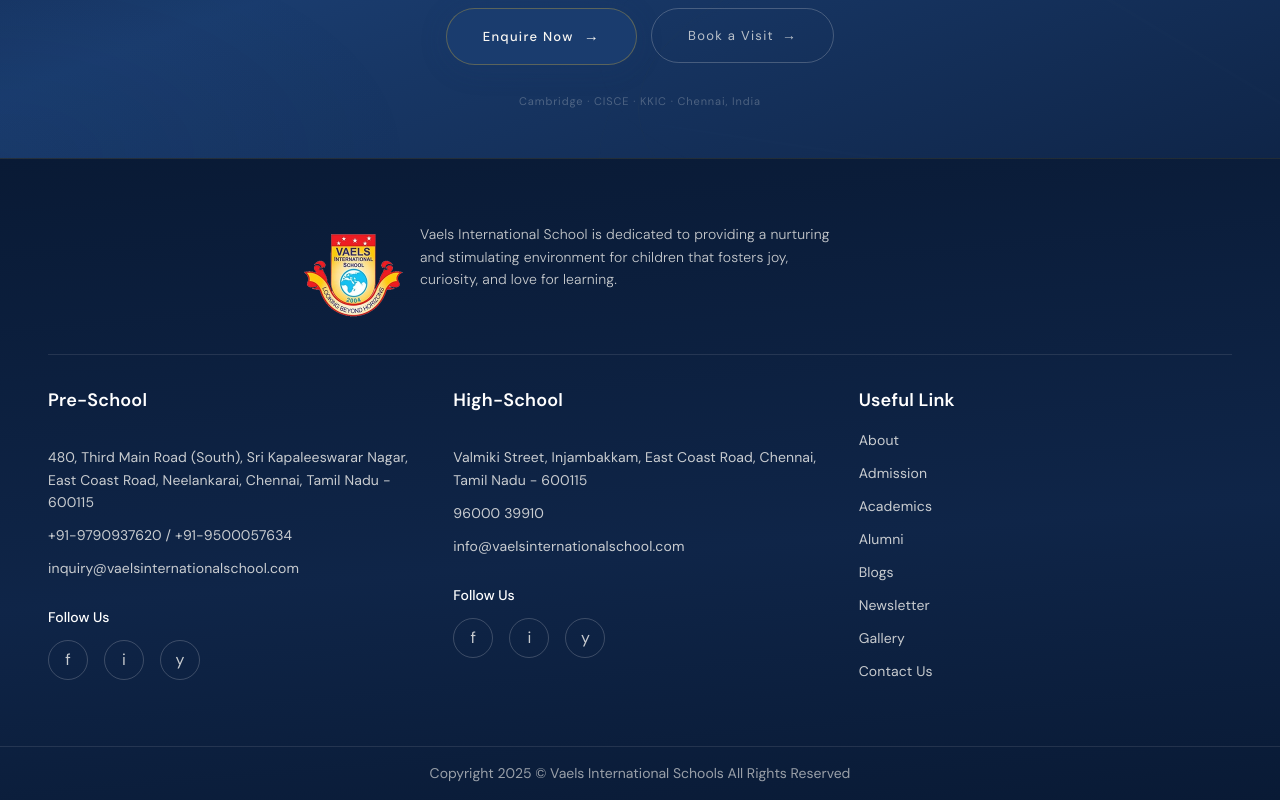
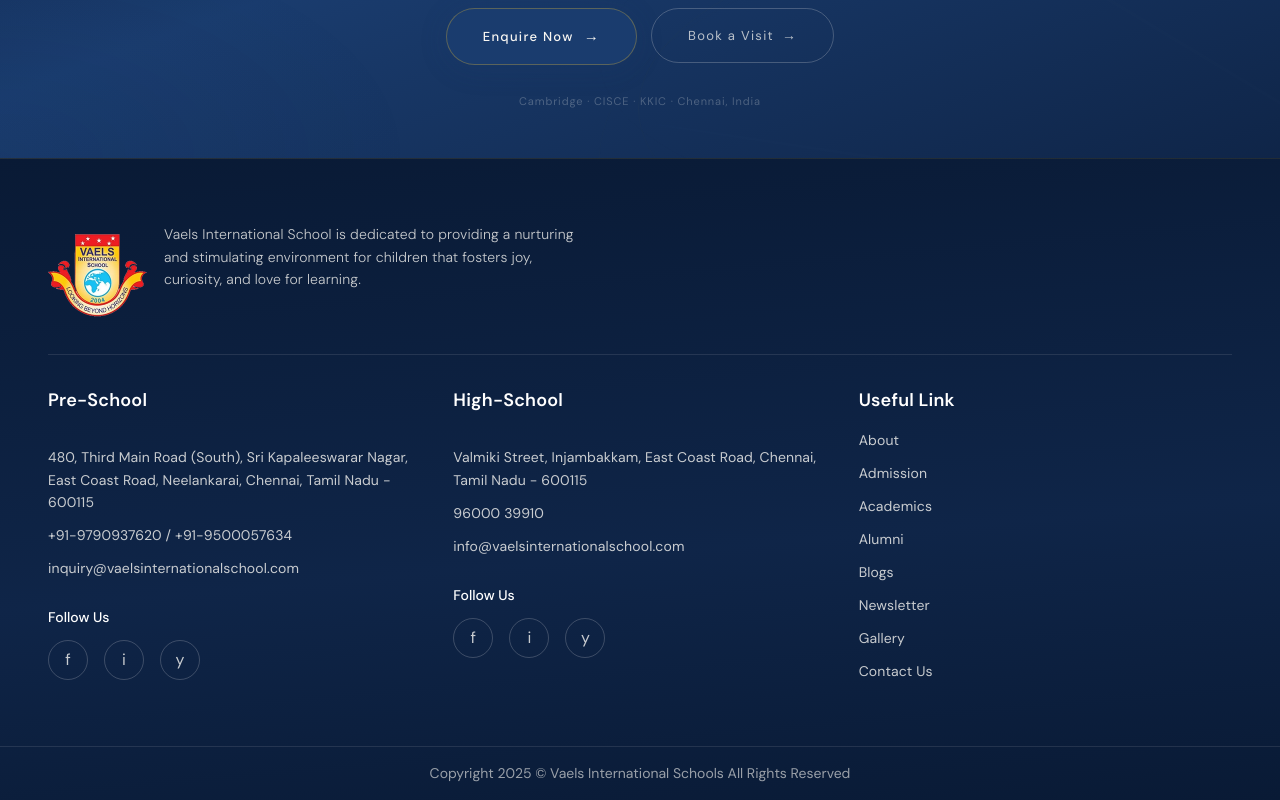
Before and after one commit to rahuldk1105/Vaels_International_School, a Next.js app: page / in a window 1280 px wide. Shown: the part 9745-10545 px from the top of the page. Built offline with nearby package versions, Linux system fonts and the light colour scheme.

Commit message:
auto-commit for a2d201c3-d075-4d32-82e5-82626502add3

```diff
--- a/components/FooterSection.tsx
+++ b/components/FooterSection.tsx
@@ -72,16 +72,16 @@ export default function FooterSection() {
     >
       {/* Main footer body */}
       <div
-        className="mx-auto w-full px-6 lg:px-12"
+        className="mx-auto w-full px-6 md:px-10 lg:px-12"
         style={{
-          maxWidth: '1440px',
+          maxWidth: '1280px',
           paddingTop: 'clamp(48px, 6vw, 64px)',
           paddingBottom: 'clamp(48px, 6vw, 64px)',
           textAlign: 'left',
         }}
       >
         {/* Logo Section */}
-        <div className="mx-auto w-full max-w-2xl" style={{ display: 'flex', flexDirection: 'row', alignItems: 'flex-start', gap: '16px', marginBottom: '32px' }}>
+        <div className="w-full" style={{ display: 'flex', flexDirection: 'row', alignItems: 'flex-start', gap: '16px', marginBottom: '32px' }}>
           <Image
             src="/images/vels-logo.webp"
             alt="Vaels International School Logo"
@@ -110,7 +110,7 @@ export default function FooterSection() {
           margin: '32px 0',
         }} />
 
-        <div className="grid gap-8" style={{ gridTemplateColumns: 'repeat(auto-fit, minmax(280px, 1fr))' }}>
+        <div className="w-full grid gap-8" style={{ gridTemplateColumns: 'repeat(auto-fit, minmax(280px, 1fr))' }}>
           {/* ── Col 1: Pre-School ── */}
           <div style={{ display: 'flex', flexDirection: 'column', gap: '16px', alignItems: 'flex-start' }}>
             <ColHeading>Pre-School</ColHeading>
@@ -280,9 +280,9 @@ export default function FooterSection() {
         borderTop: '1px solid rgba(248, 246, 242, 0.1)',
       }}>
         <div
-          className="mx-auto w-full px-6 lg:px-12"
+          className="mx-auto w-full px-6 md:px-10 lg:px-12"
           style={{
-            maxWidth: '1440px',
+            maxWidth: '1280px',
             paddingTop: '16px',
             paddingBottom: '16px',
             textAlign: 'center',
```
